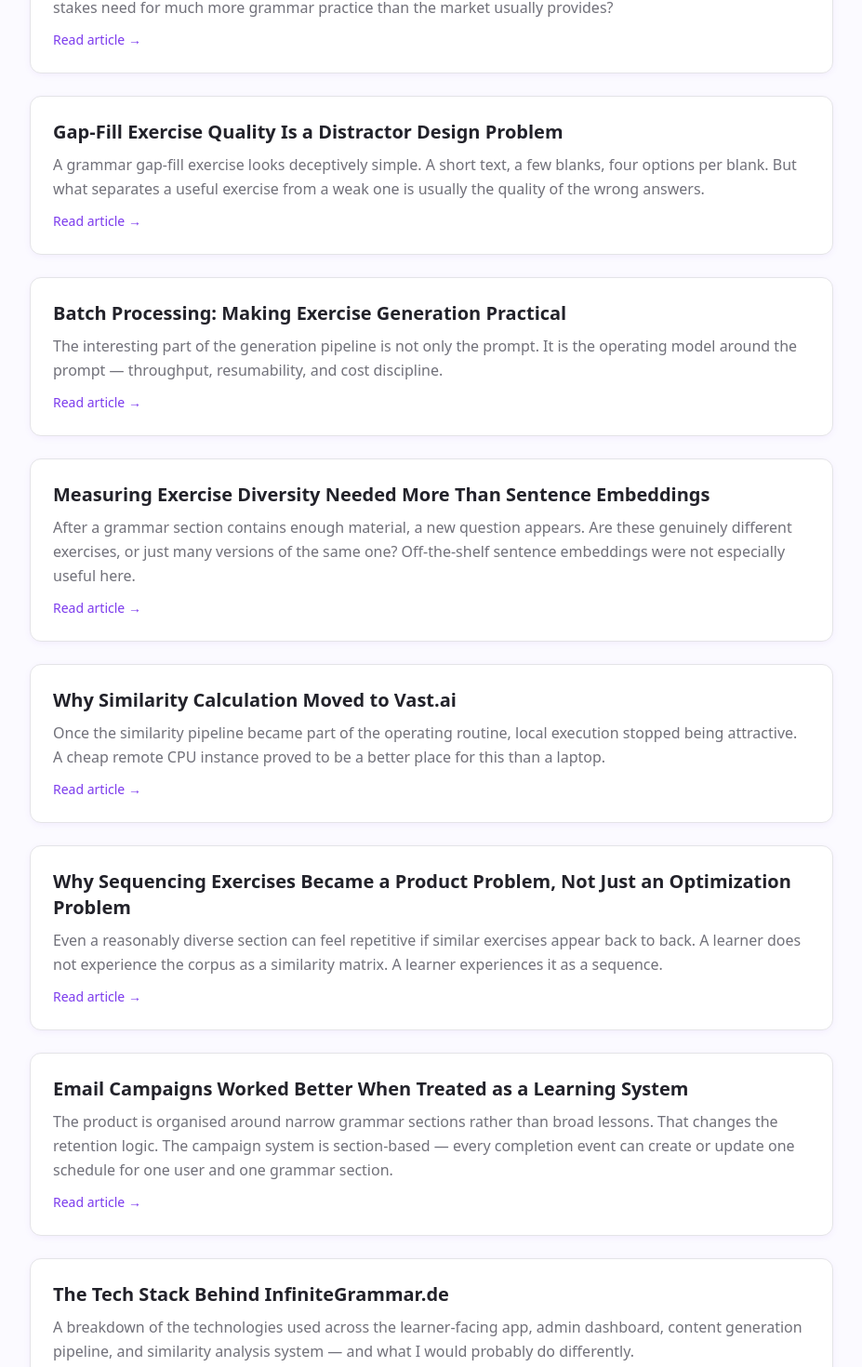
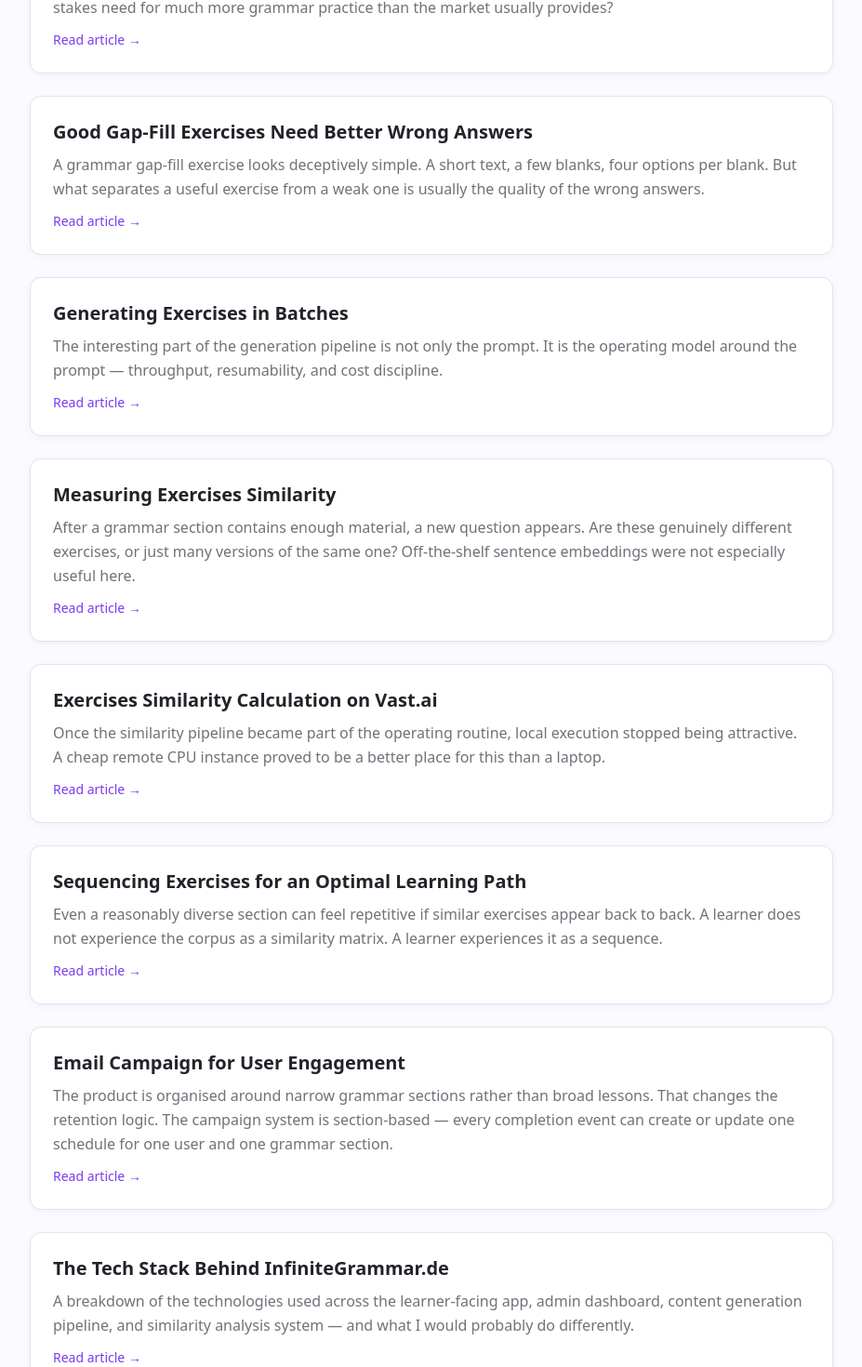
Before and after one commit to Teamleadsky-com/infinitegrammar-frontend, a React (Vite) app: page /articles in a window 1280 px wide. Shown: the part 320-1790 px from the top of the page at 93% size, without its empty margins (176-1103 px from the left). Built offline with nearby package versions, Linux system fonts and the light colour scheme; no server answers.

Commit message:
Article titles

```diff
--- a/src/data/articles.ts
+++ b/src/data/articles.ts
@@ -189,7 +189,7 @@ export const articles: Article[] = [
   },
   {
     slug: 'gap-fill-quality-distractor-problem',
-    title: 'Gap-Fill Exercise Quality Is a Distractor Design Problem',
+    title: 'Good Gap-Fill Exercises Need Better Wrong Answers',
     excerpt: 'A grammar gap-fill exercise looks deceptively simple. A short text, a few blanks, four options per blank. But what separates a useful exercise from a weak one is usually the quality of the wrong answers.',
     datePublished: '2026-03-05T10:00:00+01:00',
     dateModified: '2026-03-05T10:00:00+01:00',
@@ -404,7 +404,7 @@ for iteration in range(max_iterations):
   },
   {
     slug: 'batch-processing-exercise-generation',
-    title: 'Batch Processing: Making Exercise Generation Practical',
+    title: 'Generating Exercises in Batches',
     excerpt: 'The interesting part of the generation pipeline is not only the prompt. It is the operating model around the prompt \u2014 throughput, resumability, and cost discipline.',
     datePublished: '2026-03-10T10:00:00+01:00',
     dateModified: '2026-03-10T10:00:00+01:00',
@@ -578,7 +578,7 @@ for iteration in range(max_iterations):
   },
   {
     slug: 'measuring-exercise-diversity',
-    title: 'Measuring Exercise Diversity Needed More Than Sentence Embeddings',
+    title: 'Measuring Exercises Similarity',
     excerpt: 'After a grammar section contains enough material, a new question appears. Are these genuinely different exercises, or just many versions of the same one? Off-the-shelf sentence embeddings were not especially useful here.',
     datePublished: '2026-03-12T10:00:00+01:00',
     dateModified: '2026-03-23T10:00:00+01:00',
@@ -781,7 +781,7 @@ for iteration in range(max_iterations):
   },
   {
     slug: 'similarity-calculation-vast-ai',
-    title: 'Why Similarity Calculation Moved to Vast.ai',
+    title: 'Exercises Similarity Calculation on Vast.ai',
     excerpt: 'Once the similarity pipeline became part of the operating routine, local execution stopped being attractive. A cheap remote CPU instance proved to be a better place for this than a laptop.',
     datePublished: '2026-03-15T10:00:00+01:00',
     dateModified: '2026-03-15T10:00:00+01:00',
@@ -1052,7 +1052,7 @@ vastai destroy instance INSTANCE_ID</code></pre>
   },
   {
     slug: 'reordering-exercises-product-problem',
-    title: 'Why Sequencing Exercises Became a Product Problem, Not Just an Optimization Problem',
+    title: 'Sequencing Exercises for an Optimal Learning Path',
     excerpt: 'Even a reasonably diverse section can feel repetitive if similar exercises appear back to back. A learner does not experience the corpus as a similarity matrix. A learner experiences it as a sequence.',
     datePublished: '2026-03-18T10:00:00+01:00',
     dateModified: '2026-03-23T10:00:00+01:00',
@@ -1200,7 +1200,7 @@ free   = [ex for ex in all_exercises if str(ex['id']) not in touched_ids]</code>
   },
   {
     slug: 'email-campaigns-learning-system',
-    title: 'Email Campaigns Worked Better When Treated as a Learning System',
+    title: 'Email Campaign for User Engagement',
     excerpt: 'The product is organised around narrow grammar sections rather than broad lessons. That changes the retention logic. The campaign system is section-based \u2014 every completion event can create or update one schedule for one user and one grammar section.',
     datePublished: '2026-03-20T10:00:00+01:00',
     dateModified: '2026-03-20T10:00:00+01:00',
@@ -1485,7 +1485,7 @@ DO UPDATE SET
   },
   {
     slug: 'react-spa-seo-postmortem',
-    title: 'React SPA SEO Postmortem: What I Learned Shipping a Content-Heavy Product',
+    title: 'SEO Postmortem',
     excerpt: 'SEO is not a content problem first. It is a rendering, routing, and deployment problem. A plain React SPA is not SEO-ready by default \u2014 here is what went wrong and what I would do differently.',
     datePublished: '2026-03-22T10:00:00+01:00',
     dateModified: '2026-03-22T10:00:00+01:00',
```
